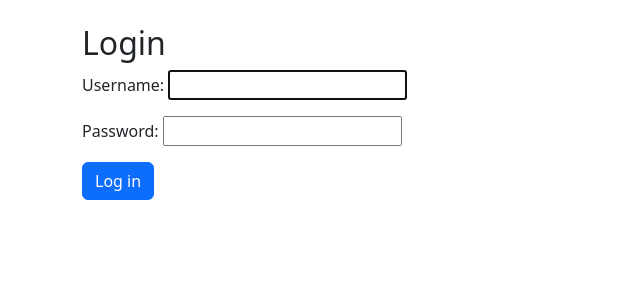
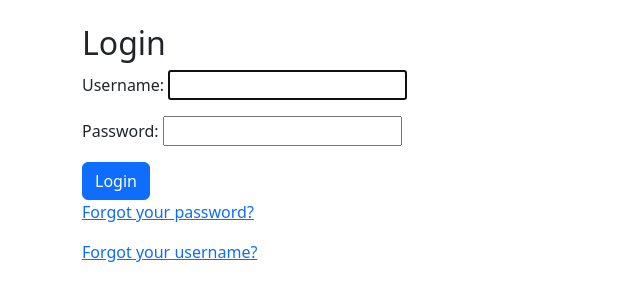
Before and after one commit to CrunchSlacker/investment_tracker, a Django app: page /accounts/login/ in a window 1280 px wide. Shown: the part 56-357 px from the top of the page, without its empty margins (0-640 px from the left). Run offline with Django 5.2, Linux system fonts and the light colour scheme.

Commit message:
super basic welcome page and log in prompt!! signup url added!! home page added!! front end: navigation bar added it asks for an email now forgot username/password functionality added

```diff
--- a/accounts/templates/accounts/login.html
+++ b/accounts/templates/accounts/login.html
@@ -1,4 +1,4 @@
-{% extends 'home/base.html' %}
+{% extends "home/base.html" %}
 {% block title %}Login{% endblock %}
 
 {% block content %}
@@ -6,6 +6,9 @@
 <form method="post">
     {% csrf_token %}
     {{ form.as_p }}
-    <button class="btn btn-primary" type="submit">Log in</button>
+    <button type="submit" class="btn btn-primary">Login</button>
 </form>
+
+<p><a href="{% url 'password_reset' %}">Forgot your password?</a></p>
+<p><a href="{% url 'forgot_username' %}">Forgot your username?</a></p>
 {% endblock %}
```
